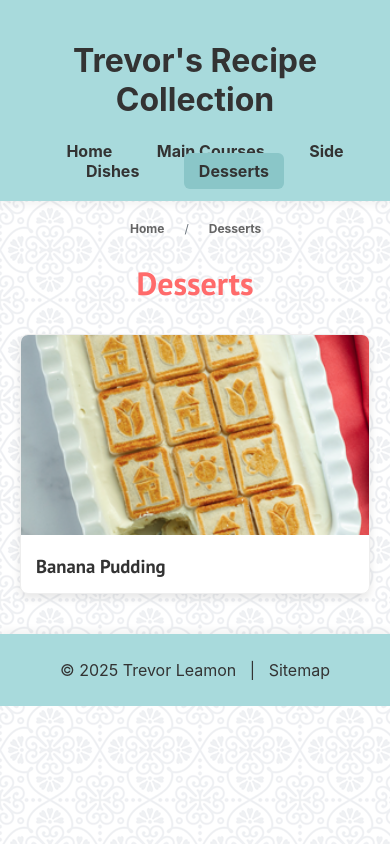
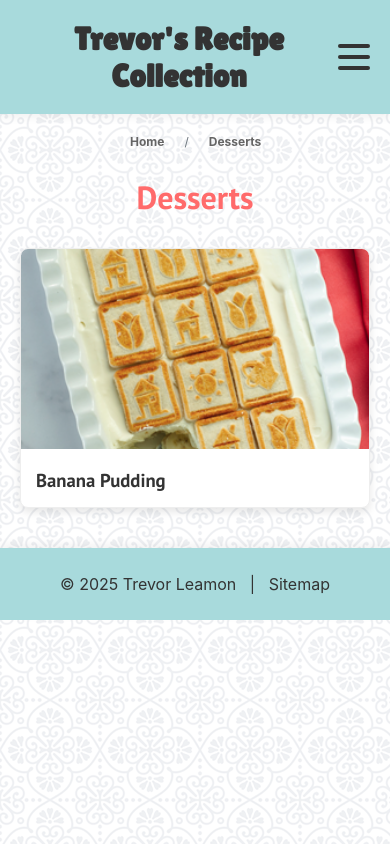
Before and after one commit to trev1996x/trevors-recipe-corner, a plain HTML site: page recipes/desserts/desserts.html in a window 390 px wide. Drawn offline with Linux system fonts and the light colour scheme.

Commit message:
change menu to hamburger menu

```diff
--- a/assets/_header.html
+++ b/assets/_header.html
@@ -1,9 +1,18 @@
 <header class="site-header">
-    <h1>Trevor's Recipe Collection</h1>
-    <nav>
-        <a href="/index.html">Home</a>
-        <a href="/recipes/main-courses/main-courses.html">Main Courses</a>
-        <a href="/recipes/side-dishes/side-dishes.html">Side Dishes</a>
-        <a href="/recipes/desserts/desserts.html">Desserts</a>
-    </nav>
+    <div class="header-content">
+        <h1 class="site-title">Trevor's Recipe Collection</h1>
+
+        <button class="hamburger-menu" aria-label="Open navigation menu">
+            <span></span>
+            <span></span>
+            <span></span>
+        </button>
+
+        <nav class="main-nav">
+            <a href="/index.html">Home</a>
+            <a href="/recipes/main-courses/main-courses.html">Main Courses</a>
+            <a href="/recipes/side-dishes/side-dishes.html">Side Dishes</a>
+            <a href="/recipes/desserts/desserts.html">Desserts</a>
+        </nav>
+    </div>
 </header>
--- a/assets/css/style.css
+++ b/assets/css/style.css
@@ -125,6 +125,81 @@ footer {
 }
 .footer-link:hover {
     text-decoration: underline;
+}
+
+/*
+========================================
+RESPONSIVE HAMBURGER MENU STYLES
+========================================
+*/
+
+/* --- Container for Header Content --- */
+.header-content {
+    display: flex;
+    justify-content: space-between; /* Pushes title and nav apart */
+    align-items: center;
+    max-width: 1200px;
+    margin: 0 auto;
+}
+
+.site-title {
+    padding-bottom: 0; /* Remove old padding */
+}
+
+/* --- Hamburger Menu Button --- */
+.hamburger-menu {
+    display: none; /* Hidden on desktop by default */
+    flex-direction: column;
+    justify-content: space-around;
+    width: 2rem;
+    height: 2rem;
+    background: transparent;
+    border: none;
+    cursor: pointer;
+    padding: 0;
+    z-index: 20; /* Ensures it's on top */
+}
+
+.hamburger-menu span {
+    width: 2rem;
+    height: 0.25rem;
+    background: #333333;
+    border-radius: 10px;
+    transition: all 0.3s linear;
+    position: relative;
+    transform-origin: 1px;
+}
+
+/* --- Mobile Menu Styles (Media Query) --- */
+/* This block applies only to screens 768px wide or smaller */
+@media (max-width: 768px) {
+    .main-nav {
+        display: flex;
+        flex-direction: column;
+        justify-content: center;
+        background: #A8DADC; /* Muted Mint */
+        height: 100vh; /* Full screen height */
+        width: 100%;
+        text-align: center;
+        position: fixed; /* Takes it out of the normal flow */
+        top: 0;
+        left: 0;
+        transform: translateX(100%); /* Hides it off-screen to the right */
+        transition: transform 0.3s ease-in-out;
+    }
+
+    .main-nav.active {
+        transform: translateX(0); /* Slides it into view */
+    }
+
+    .main-nav a {
+        font-size: 1.5rem;
+        padding: 20px 0;
+    }
+
+    .hamburger-menu {
+        display: flex; /* Show the hamburger on mobile */
+    }
 }
 
 /*
--- a/assets/js/main.js
+++ b/assets/js/main.js
@@ -29,11 +29,20 @@ document.addEventListener("DOMContentLoaded", function() {
         });
     };
 
-    // Load header and footer, then set the active link
+    // Load header and footer, then set up menu
     Promise.all([
         loadHTML('/assets/_header.html', 'header-placeholder'),
         loadHTML('/assets/_footer.html', 'footer-placeholder')
     ]).then(() => {
-        setActiveLink(); // Run this function after the header has been loaded
+        setActiveLink(); // Your existing function
+
+        // --- NEW --- Hamburger Menu Logic
+        const hamburger = document.querySelector('.hamburger-menu');
+        const navMenu = document.querySelector('.main-nav');
+
+        hamburger.addEventListener('click', () => {
+            navMenu.classList.toggle('active');
+        });
+        // --- END NEW ---
     });
 });
```
